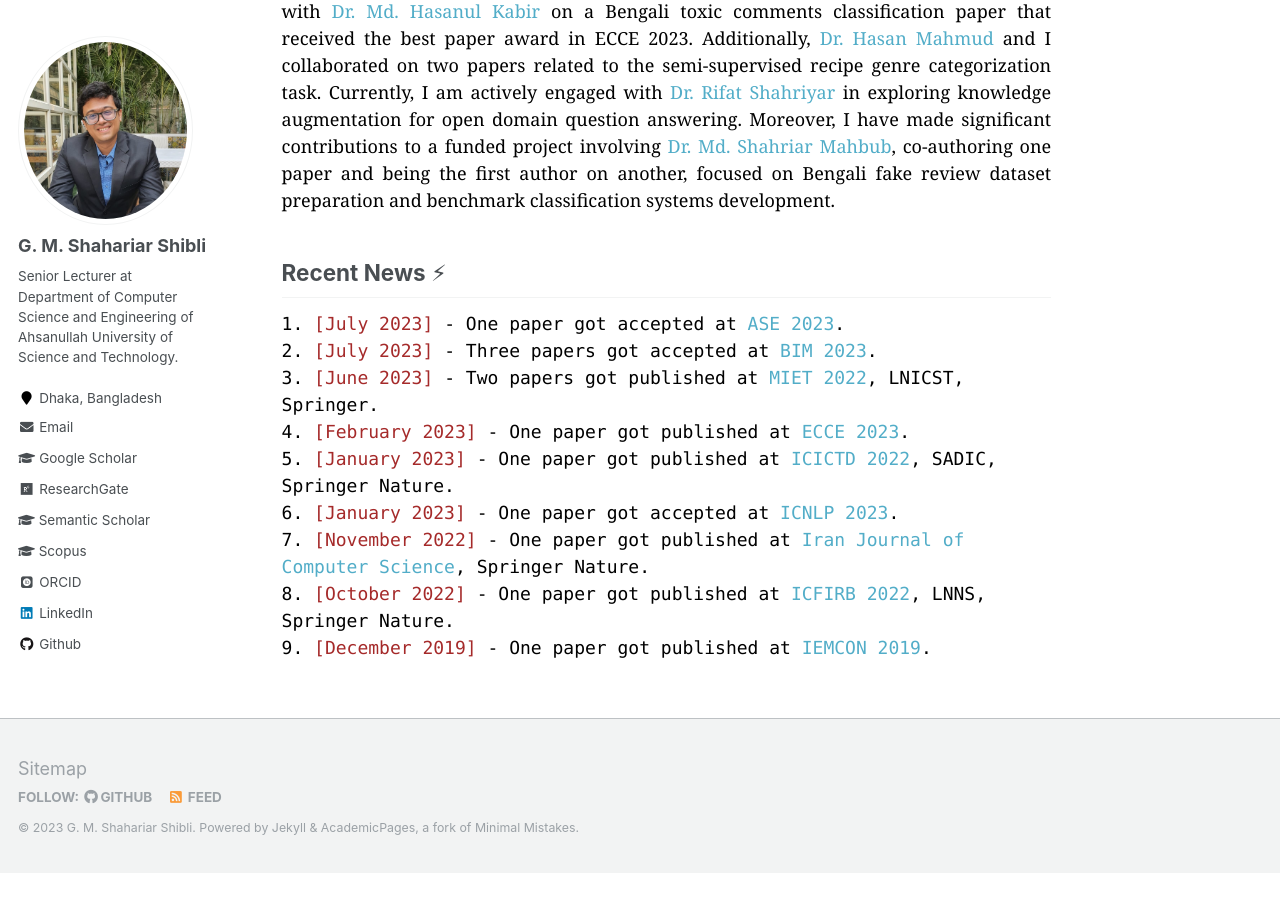
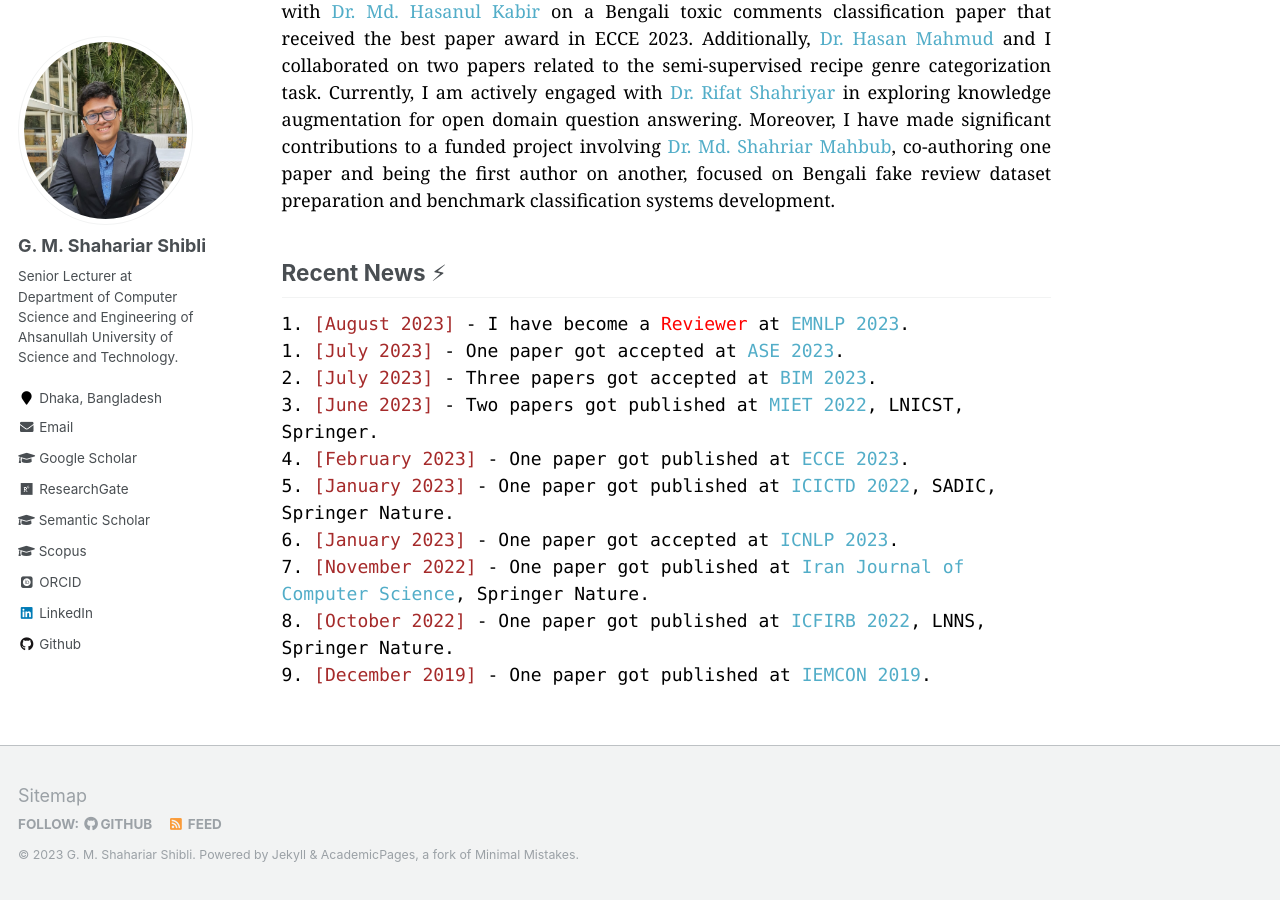
Before and after one commit to shahariar-shibli/shahariar-shibli.github.io, a Jekyll site: the page built from _pages/about.md, in a window 1280 px wide and 900 px high, scrolled down 825 px. Built offline with Jekyll 4.4.1, drawn with Linux system fonts in a browser that asks for light colours; some web fonts are replaced; before the commit the page ends 1698 px from its top, so only the background shows below that.

Commit message:
Update about.md

```diff
--- a/_pages/about.md
+++ b/_pages/about.md
@@ -46,6 +46,7 @@
 
 
 ## Recent News ⚡
+<span style="font-family:Monaco; color:black;">1. <span style="color:brown">[August 2023]</span> - I have become a <span style="color:red;">Reviewer</span> at [EMNLP 2023](https://2023.emnlp.org/). </span><br/>
 <span style="font-family:Monaco; color:black;">1. <span style="color:brown">[July 2023]</span> - One paper got accepted at [ASE 2023](https://conf.researchr.org/track/ase-2023/ase-2023-papers). </span><br/>
 <span style="font-family:Monaco; color:black;">2. <span style="color:brown">[July 2023]</span> - Three papers got accepted at [BIM 2023](https://confbim.com/). </span><br/>
 <span style="font-family:Monaco; color:black;">3. <span style="color:brown">[June 2023]</span> -  Two papers got published at [MIET 2022](https://link.springer.com/book/10.1007/978-3-031-34622-4), LNICST, Springer. </span><br/>
```
